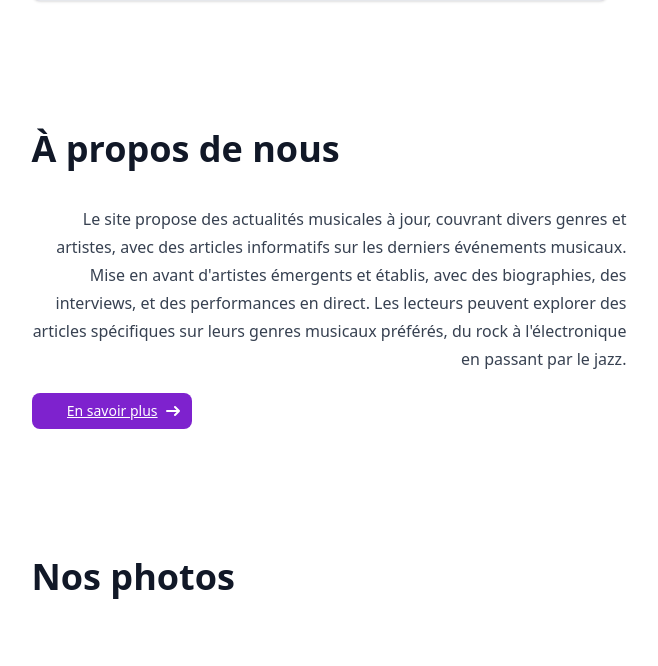
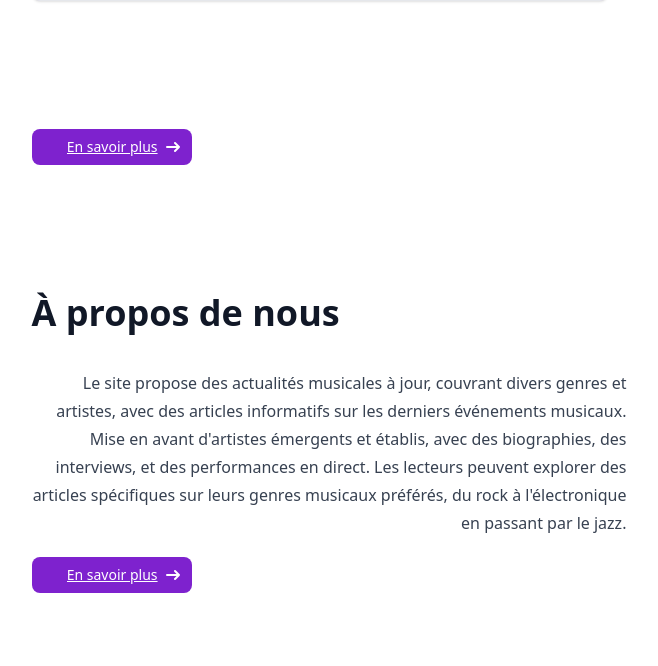
Before and after one commit to ddubost6998/dwwm-pe7v-php-soundscoop, a PHP site: page / in a window 1280 px wide. Shown: the part 601-1267 px from the top of the page, without its empty margins (311-969 px from the left). Run offline with PHP 8.4, Linux system fonts and the light colour scheme; tables that the repository leaves empty or names only in its code hold one stand-in row (values such as "Sample post"); grey boxes marked "Sample" are stand-in pictures; some libraries are stand-ins or nearby versions.

Commit message:
Insertion de tout les articles dans la page articles.php

```diff
--- a/index.php
+++ b/index.php
@@ -17,13 +17,21 @@ if ($stmt === false) {
 
     <?php while ($row = $stmt->fetch(PDO::FETCH_ASSOC)) { ?>
         <div class="my-32">
-            <a href="article1.php" class="mt-16 flex flex-col items-center bg-purple-300 border border-gray-200 rounded-lg shadow md:flex-row md:max-w-xl hover:bg-gray-100 dark:border-gray-700 dark:bg-gray-800 dark:hover:bg-gray-700">
+            <a href="article1.php" class="mt-16 flex flex-col items-center bg-purple-300 border border-gray-200 rounded-lg shadow md:flex-row md:max-w-xl hover:bg-gray-100 dark:border-gray-700 dark:bg-gray-800 dark:hover-bg-gray-700">
                 <img class="object-cover w-80 md:h-auto md:rounded-none md:rounded-l-lg" src="<?php echo $row['url_img']; ?>" alt="<?php echo $row['title']; ?>"/>
                 <div class="flex flex-col justify-between p-4 leading-normal">
                     <h5 class="mb-2 text-2xl font-bold tracking-tight text-gray-900 dark:text-white"><?php echo $row['title']; ?></h5>
-                    <p class="mb-3 font-normal text-gray-700 dark:text-gray-400"><?php echo $row['content']; ?></p>
+                    <p class="mb-3 font-normal text-gray-700 dark:text-gray-400">
+                        <?php
+                        $content = $row['content'];
+                        if (strlen($content) > 50) {
+                            $content = substr($content, 0, 50) . '...';
+                        }
+                        echo $content;
+                        ?>
+                    </p>
                 </div>
-                <div class="inline-flex items-center px-3 py-2 text-sm font-medium text-center text-white bg-purple-700 rounded-lg hover:bg-blue-800 focus:ring-4 focus:outline-none focus:ring-blue-300 dark:bg-blue-600 dark:hover:bg-blue-700 dark:focus:ring-blue-800">
+                <div class="inline-flex items-center px-3 py-2 text-sm font-medium text-center text-white bg-purple-700 rounded-lg hover-bg-blue-800 focus:ring-4 focus-outline-none focus-ring-blue-300 dark-bg-blue-600 dark-hover-bg-blue-700 dark-focus-ring-blue-800">
                     En lire plus
                     <svg class="w-3.5 h-3.5 ml-2" aria-hidden="true" xmlns="http://www.w3.org/2000/svg" fill="none" viewBox="0 0 14 10">
                         <path stroke="currentColor" stroke-linecap="round" stroke-linejoin="round" stroke-width="2" d="M1 5h12m0 0L9 1m4 4L9 9"/>
@@ -32,6 +40,16 @@ if ($stmt === false) {
             </a>
         </div>
     <?php } ?>
+
+
+    <div>
+        <a href="articles.php" class="w-40 flex flex-end justify-end items-center px-3 py-2 text-sm font-medium text-center text-white bg-purple-700 rounded-lg hover:bg-purple-800 focus:ring-4 focus:outline-none focus:ring-blue-300 dark:bg-blue-600 dark:hover:bg-blue-700 dark:focus:ring-blue-800">
+            <input type="button" value="En savoir plus">
+                <svg class="w-3.5 h-3.5 ml-2" aria-hidden="true" xmlns="http://www.w3.org/2000/svg" fill="none" viewBox="0 0 14 10">
+                    <path stroke="currentColor" stroke-linecap="round" stroke-linejoin="round" stroke-width="2" d="M1 5h12m0 0L9 1m4 4L9 9"/>
+                </svg>
+        </a>
+    </div>
 
     <div class="my-32">
         <h2 class="text-4xl font-bold dark:text-white">À propos de nous</h2>
--- a/layout/nav.php
+++ b/layout/nav.php
@@ -12,7 +12,7 @@
                 <a href="index.php" class="block py-2 pl-3 pr-4 text-white bg-purple-700 rounded md:bg-transparent md:text-purple-700 md:p-0 md:dark:text-purple-500">Accueil</a>
             </li>
             <li>
-                <a href="article.php" class="block py-2 pl-3 pr-4 text-gray-900 rounded hover:bg-gray-100 md:hover:bg-transparent md:hover:text-blue-700 md:p-0 md:dark:hover:text-blue-500 dark:text-white dark:hover:bg-gray-700 dark:hover:text-white md:dark:hover:bg-transparent dark:border-gray-700">Articles</a>
+                <a href="articles.php" class="block py-2 pl-3 pr-4 text-gray-900 rounded hover:bg-gray-100 md:hover:bg-transparent md:hover:text-blue-700 md:p-0 md:dark:hover:text-blue-500 dark:text-white dark:hover:bg-gray-700 dark:hover:text-white md:dark:hover:bg-transparent dark:border-gray-700">Articles</a>
             </li>
             <li>
                 <a href="categories.php" class="block py-2 pl-3 pr-4 text-gray-900 rounded hover:bg-gray-100 md:hover:bg-transparent md:hover:text-blue-700 md:p-0 md:dark:hover:text-blue-500 dark:text-white dark:hover:bg-gray-700 dark:hover:text-white md:dark:hover:bg-transparent dark:border-gray-700">Catégories</a>
--- a/login.php
+++ b/login.php
@@ -21,7 +21,7 @@ require_once 'layout/header.php';
                     <div class="flex items-center justify-between">
                         <div class="flex items-start">
                             <div class="flex items-center h-5">
-                                <input id="remember" aria-describedby="remember" type="checkbox" class="w-4 h-4 border border-gray-300 rounded bg-gray-50 focus:ring-3 focus:ring-primary-300 dark:bg-gray-700 dark:border-gray-600 dark:focus:ring-primary-600 dark:ring-offset-gray-800" required="">
+                                <input id="remember" aria-describedby="remember" type="checkbox" class="w-4 h-4 border border-gray-300 rounded bg-gray-50 focus:ring-3 focus:ring-primary-300 dark:bg-gray-700 dark:border-gray-600 dark:focus:ring-primary-600 dark:ring-offset-gray-800">
                             </div>
                             <div class="ml-3 text-sm">
                                 <label for="remember" class="text-gray-500 dark:text-gray-300">Se souvenir de moi</label>
```
Also changed, not shown: articles.php (added, +36 -0 lines).
